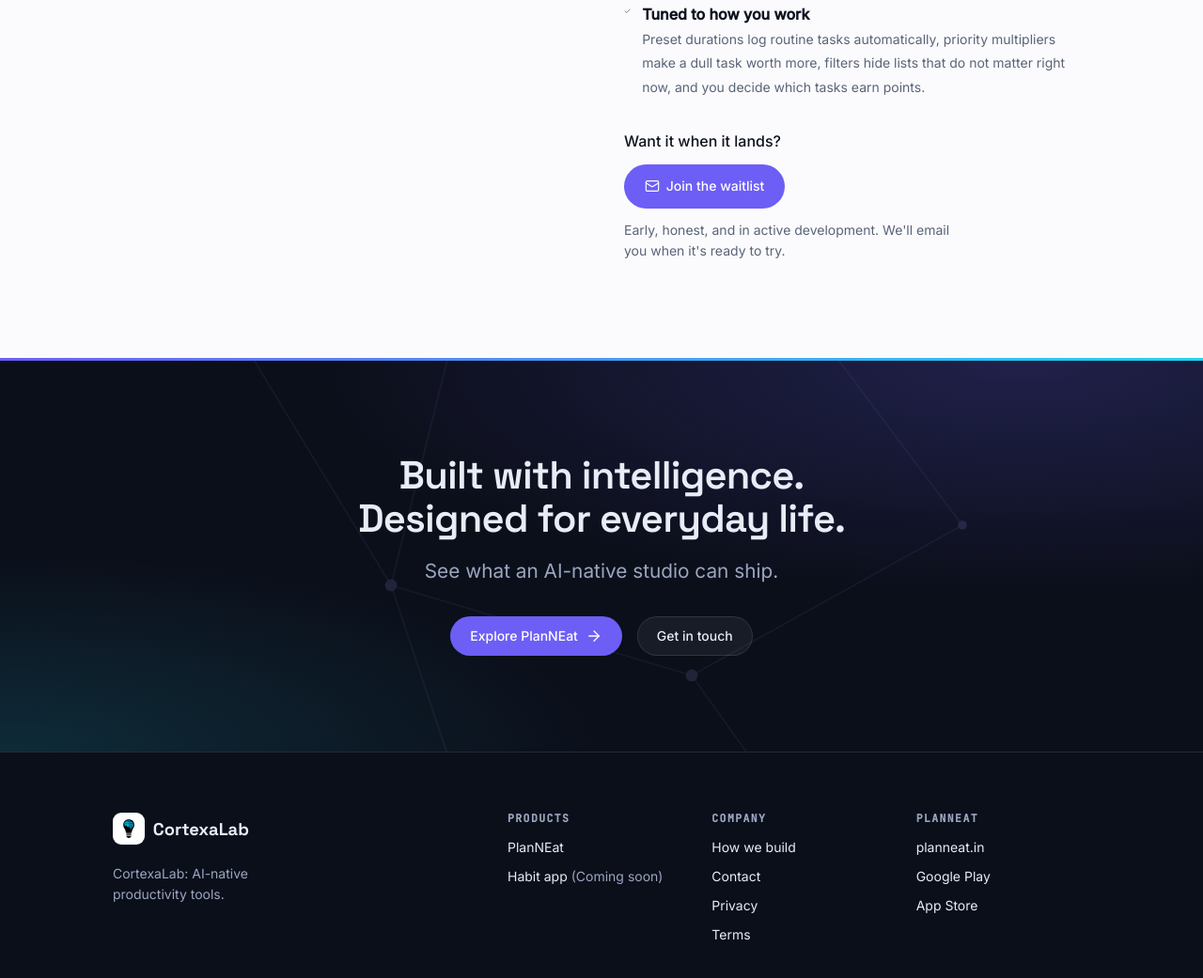
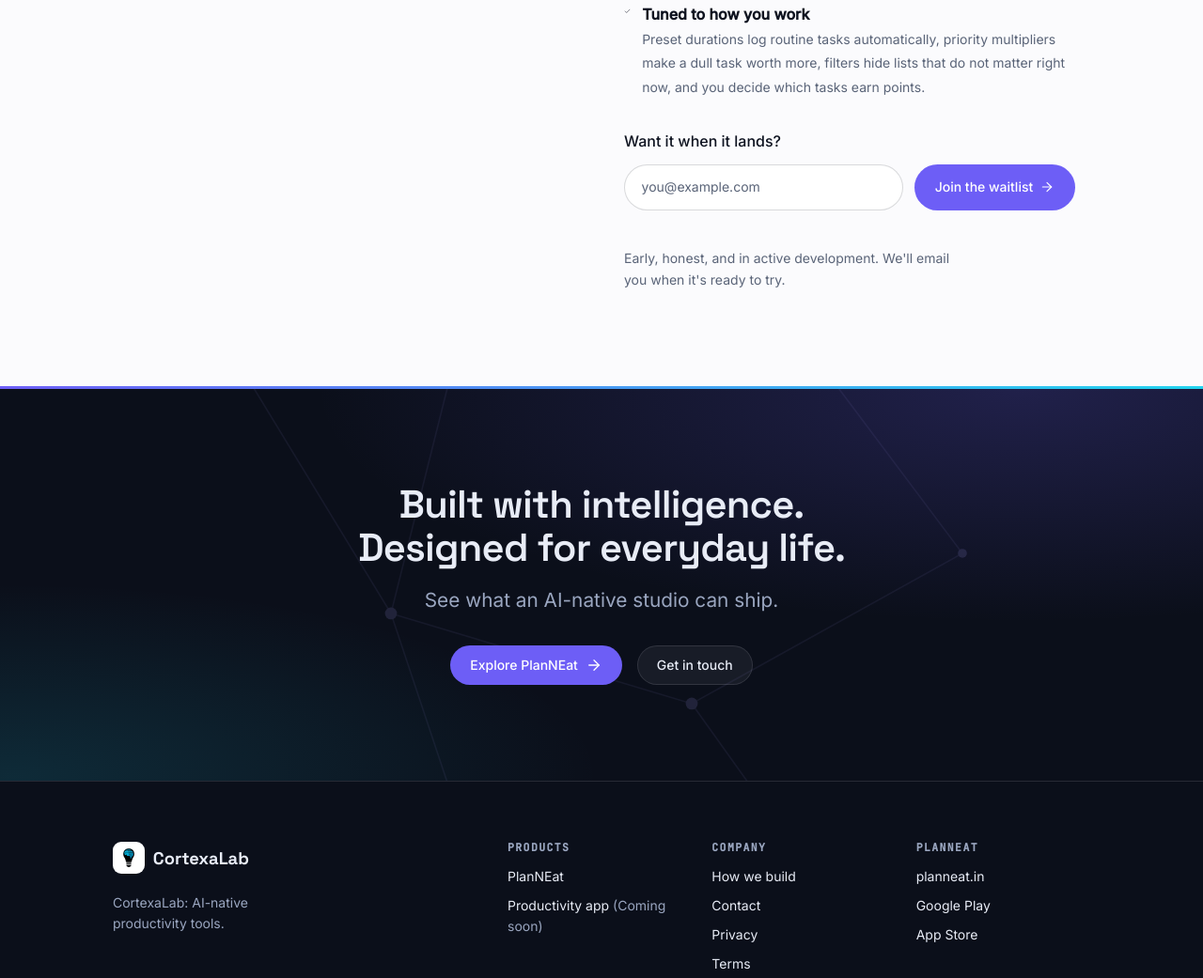
Before and after one commit to mathnik5/cortexalab-website, an Astro site: page /products in a window 1280 px wide. Shown: the part 2150-3191 px from the top of the page at 94% size. Built offline with nearby package versions, Linux system fonts and the light colour scheme; Astro itself is replaced by a stand-in of ours.

Commit message:
habit app tp productivity app

```diff
--- a/src/components/Footer.astro
+++ b/src/components/Footer.astro
@@ -16,7 +16,7 @@
       <div class="footer__col">
         <h3 class="footer__h">Products</h3>
         <a href="/products">{site.appName}</a>
-        <a href="/products">Habit app <span class="soon">(Coming soon)</span></a>
+        <a href="/products">Productivity app <span class="soon">(Coming soon)</span></a>
       </div>
       <div class="footer__col">
         <h3 class="footer__h">Company</h3>
--- a/src/data/faq.ts
+++ b/src/data/faq.ts
@@ -6,7 +6,7 @@
   },
   {
     q: 'What does CortexaLab build?',
-    a: 'AI-native productivity apps for everyday life. Our flagship app, PlanNEat, plans a week of home-style Indian meals and builds the grocery list. A second app, an AI-assisted habit tracker, is in alpha.',
+    a: 'AI-native productivity apps for everyday life. Our flagship app, PlanNEat, plans a week of home-style Indian meals and builds the grocery list. A second product, an AI-native productivity app, is in alpha.',
   },
   {
     q: 'What does "AI-native" actually mean here?',
--- a/src/data/products.ts
+++ b/src/data/products.ts
@@ -60,7 +60,7 @@
   },
   {
     id: 'habit',
-    name: 'Habit app',
+    name: 'Productivity app',
     status: 'coming-soon',
     badge: 'IN ALPHA · COMING SOON',
     tagline: 'Tasks, habits, and time in one app.',
--- a/src/data/site.ts
+++ b/src/data/site.ts
@@ -63,11 +63,11 @@
  * verified email. While `accessKey` is empty, the form falls back to a mailto.
  */
 export const waitlistForm = {
-  accessKey: '', // PLACEHOLDER — paste Web3Forms access key to enable in-form submit
+  accessKey: '4cf28114-ba35-41f9-84d8-a2a5f9d1f1f1', // safe to commit: delivers only to your verified email
   endpoint: 'https://api.web3forms.com/submit',
-  subject: 'New waitlist signup: CortexaLab habit app',
+  subject: 'New waitlist signup: CortexaLab productivity app',
   fallbackMailto:
-    'mailto:info@cortexalab.com?subject=Waitlist%3A%20CortexaLab%20habit%20app',
+    'mailto:info@cortexalab.com?subject=Waitlist%3A%20CortexaLab%20productivity%20app',
 } as const;
 
 /** Structured address parts for JSON-LD PostalAddress (schema.org). */
--- a/src/pages/products.astro
+++ b/src/pages/products.astro
@@ -60,7 +60,7 @@
     </div>
   </section>
 
-  <!-- Habit app expanded -->
+  <!-- Productivity app expanded -->
   <section class="section">
     <div class="container">
       <header class="soon__head" data-reveal>
```
